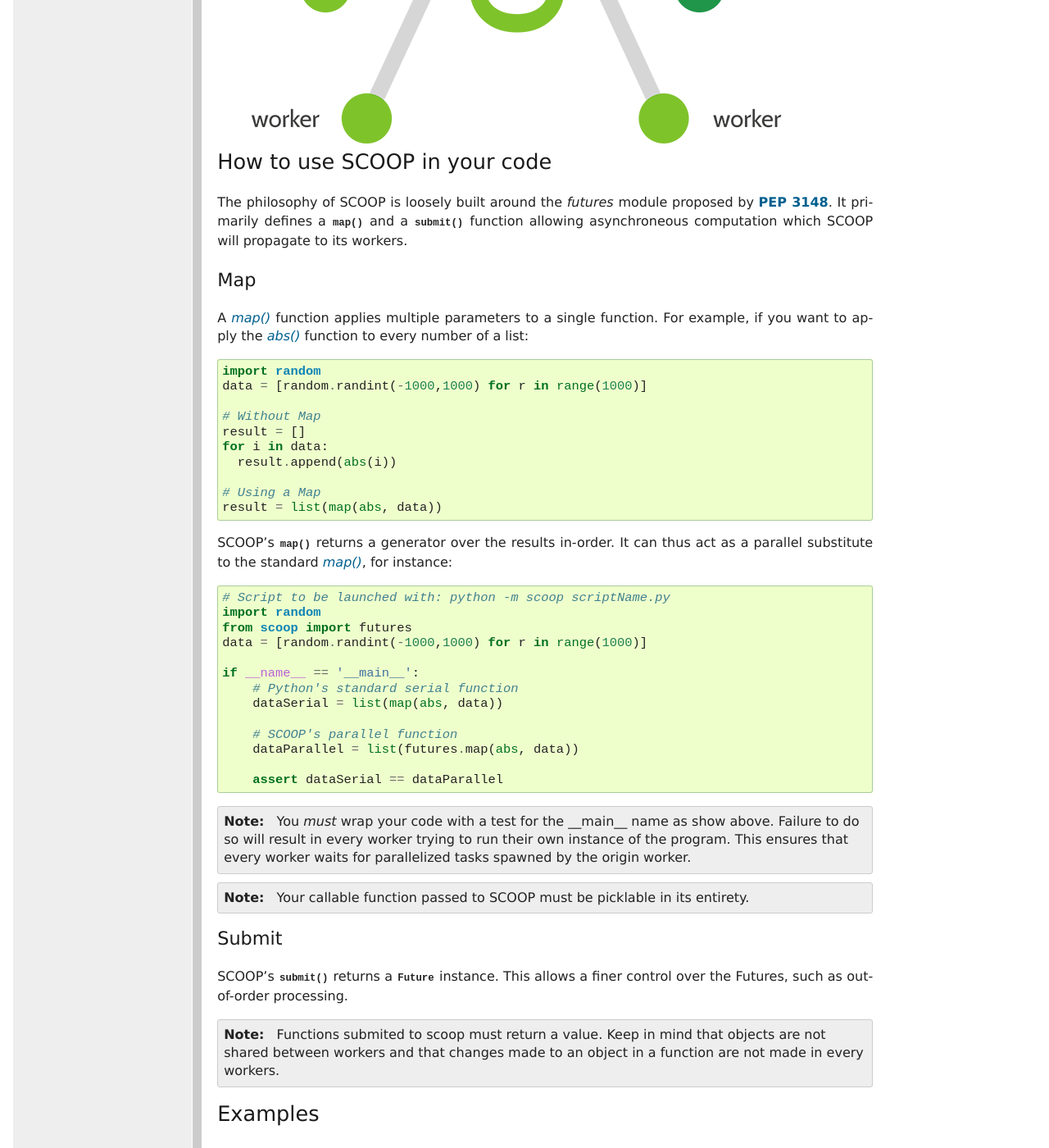
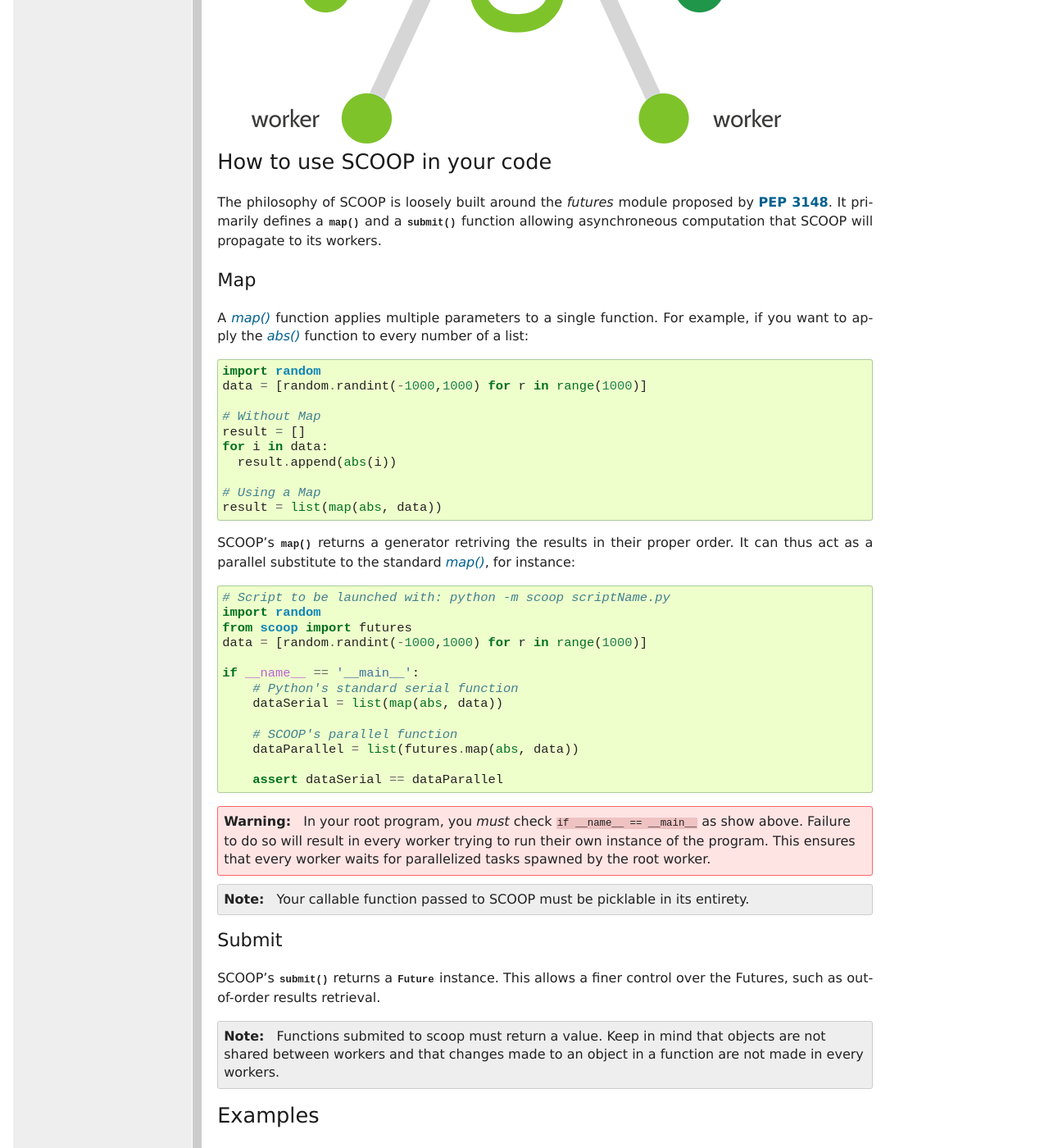
Before and after one commit to soravux/scoop, a Sphinx documentation site: the page built from doc/usage.rst, in a window 1280 px wide and 1400 px high, scrolled down 701 px. Shown: the whole window at 82% size. Built offline with Sphinx 7.4.7, drawn with Linux system fonts in a browser that asks for light colours; formulas are drawn with MathJax 3; some of the changed text lies outside the part shown.

Commit message:
Modifications to the documentation.

```diff
--- a/doc/index.rst
+++ b/doc/index.rst
@@ -14,7 +14,7 @@ Our philosophy is based on these ideas:
 
     * The **future** is parallel;
     * **Simple** is beautiful;
-    * **Parallelism** should be easy.
+    * **Parallelism** should be simpler.
 
 These tenets are translated concretely in a minimum number of functions
 allowing maximum parallel efficiency while keeping at minimum the
--- a/doc/usage.rst
+++ b/doc/usage.rst
@@ -10,9 +10,9 @@ Nomenclature
   Keyword   Description
 =========== =======================================================================================================================================
 Future(s)   The Future class encapsulates the asynchronous execution of a callable.
-Broker      Dispatch Futures.
+Broker      Process dispatching Futures.
 Worker      Process executing Futures.
-Origin      The worker executing the user program.
+Root        The worker executing the root Future.
 =========== =======================================================================================================================================
 
 Architecture diagram
@@ -20,7 +20,7 @@ Architecture diagram
 
 The future(s) distribution over workers is done by a variation of the
 `Broker pattern <http://zguide.zeromq.org/page:all#A-Request-Reply-Broker>`_.
-In such pattern, workers act as independant elements which interacts with a
+In such a pattern, workers act as independant elements that interact with a
 broker to mediate their communications.
 
 .. image:: images/architecture.png
@@ -31,7 +31,7 @@ How to use SCOOP in your code
 
 The philosophy of SCOOP is loosely built around the *futures* module proposed
 by :pep:`3148`. It primarily defines a :meth:`~scoop.futures.map` and a
-:meth:`~scoop.futures.submit` function allowing asynchroneous computation which
+:meth:`~scoop.futures.submit` function allowing asynchroneous computation that
 SCOOP will propagate to its workers.
 
 Map
@@ -54,8 +54,8 @@ example, if you want to apply the |abs()|_ function to every number of a list::
 .. |abs()| replace:: *abs()*
 .. _abs(): http://docs.python.org/library/functions.html#abs
 
-SCOOP's :meth:`~scoop.futures.map` returns a generator over the results
-in-order. It can thus act as a parallel substitute to the standard |map()|_, for
+SCOOP's :meth:`~scoop.futures.map` returns a generator retriving the results
+in their proper order. It can thus act as a parallel substitute to the standard |map()|_, for
 instance::
 
     # Script to be launched with: python -m scoop scriptName.py
@@ -77,11 +77,12 @@ instance::
 
 .. _test-for-main-mandatory:
 
-.. note::
-    You *must* wrap your code with a test for the __main__ name as show above.
+.. warning::
+    In your root program, you *must* check ``if __name__ == __main__`` as
+    show above.
     Failure to do so will result in every worker trying to run their own
     instance of the program. This ensures that every worker waits for
-    parallelized tasks spawned by the origin worker.
+    parallelized tasks spawned by the root worker.
 
 .. note::
     Your callable function passed to SCOOP must be picklable in its entirety.
@@ -91,7 +92,8 @@ Submit
 
 SCOOP's :meth:`~scoop.futures.submit` returns a :class:`~scoop._types.Future`
 instance.
-This allows a finer control over the Futures, such as out-of-order processing.
+This allows a finer control over the Futures, such as out-of-order results
+retrieval.
 
 .. _examples-reference:
 
@@ -234,7 +236,7 @@ Here is a list of the parameters that can be passed to SCOOP::
       -h, --help            show this help message and exit
       --hosts [HOSTS [HOSTS ...]], --host [HOSTS [HOSTS ...]]
                             The list of hosts. The first host will execute the
-                            origin. (default is 127.0.0.1)
+                            root program. (default is 127.0.0.1)
       --hostfile HOSTFILE   The hostfile name
       --path PATH, -p PATH  The path to the executable on remote hosts (default
                             is local directory)
```
Also changed, not shown: 1 other file.
